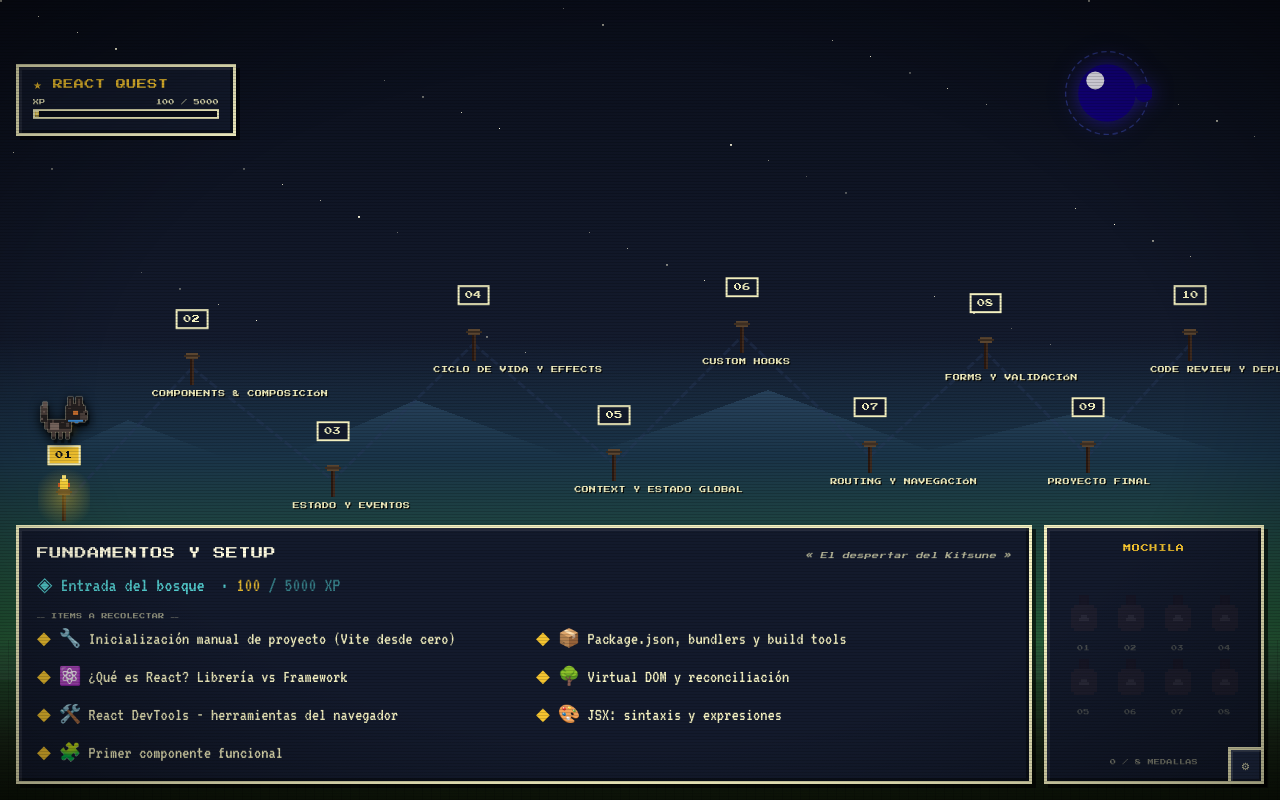
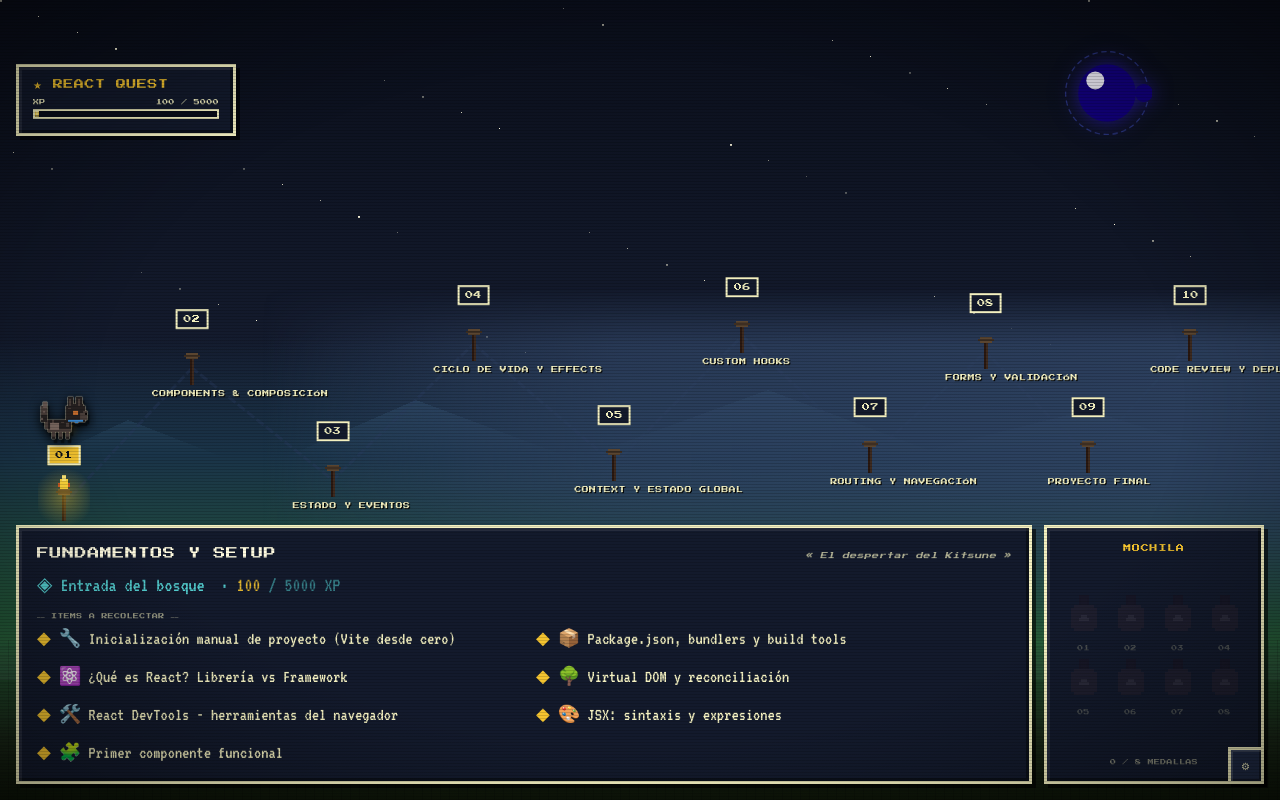
Before and after one commit to nikodev-documentacion/roadmap-react-quest, a React (Vite) app: page / in a window 1280 px wide. Built offline with nearby package versions, Linux system fonts and the light colour scheme.

Commit message:
feat: add stage fog effect with animation in App component and define keyframes in CSS

```diff
--- a/src/App.tsx
+++ b/src/App.tsx
@@ -12,6 +12,10 @@
 export function App() {
   const roadmap = useRoadmap();
   const [settings, setSetting] = useSettings();
+
+  useEffect(() => {
+    setSetting("aesthetic", "night");
+  }, []);
 
   useEffect(() => {
     retroSound.muted = !settings.soundEnabled;
@@ -71,6 +75,40 @@
           );
         })}
       </svg>
+
+      {/* Distance fog — Silent Hill style: distant stages fade into atmospheric haze */}
+      {(() => {
+        const lastVisible = roadmap.stages[roadmap.currentIndex + 1];
+        const firstFogged = roadmap.stages[roadmap.currentIndex + 2];
+        if (!firstFogged) return null;
+        const boundary = lastVisible
+          ? (lastVisible.position.x + firstFogged.position.x) / 2
+          : firstFogged.position.x - 4;
+        const isDay = settings.aesthetic === "day";
+        // Fog color must be lighter than the bg to create the "washing out" effect
+        const fog = isDay ? "210,225,238" : "48,68,100";
+        return (
+          <div
+            className="absolute pointer-events-none z-[5]"
+            style={{
+              left: 0,
+              right: 0,
+              top: "36%",
+              height: "44%",
+              background: `linear-gradient(90deg,
+                transparent ${boundary}%,
+                rgba(${fog},0.22) ${boundary + 6}%,
+                rgba(${fog},0.50) ${boundary + 16}%,
+                rgba(${fog},0.72) ${boundary + 28}%,
+                rgba(${fog},0.85) 100%
+              )`,
+              maskImage: "linear-gradient(180deg, transparent 0%, black 16%, black 56%, transparent 100%)",
+              WebkitMaskImage: "linear-gradient(180deg, transparent 0%, black 16%, black 56%, transparent 100%)",
+              transition: "background 1s ease",
+            }}
+          />
+        );
+      })()}
 
       {roadmap.stages.map((s, i) => (
         <StageMarker
--- a/src/index.css
+++ b/src/index.css
@@ -224,3 +224,7 @@
   0%   { transform: translateX(100%); }
   100% { transform: translateX(-100%); }
 }
+@keyframes stage-fog-drift {
+  0%, 100% { opacity: 1; transform: scaleY(1); }
+  50%       { opacity: 0.7; transform: scaleY(0.88); }
+}
```
